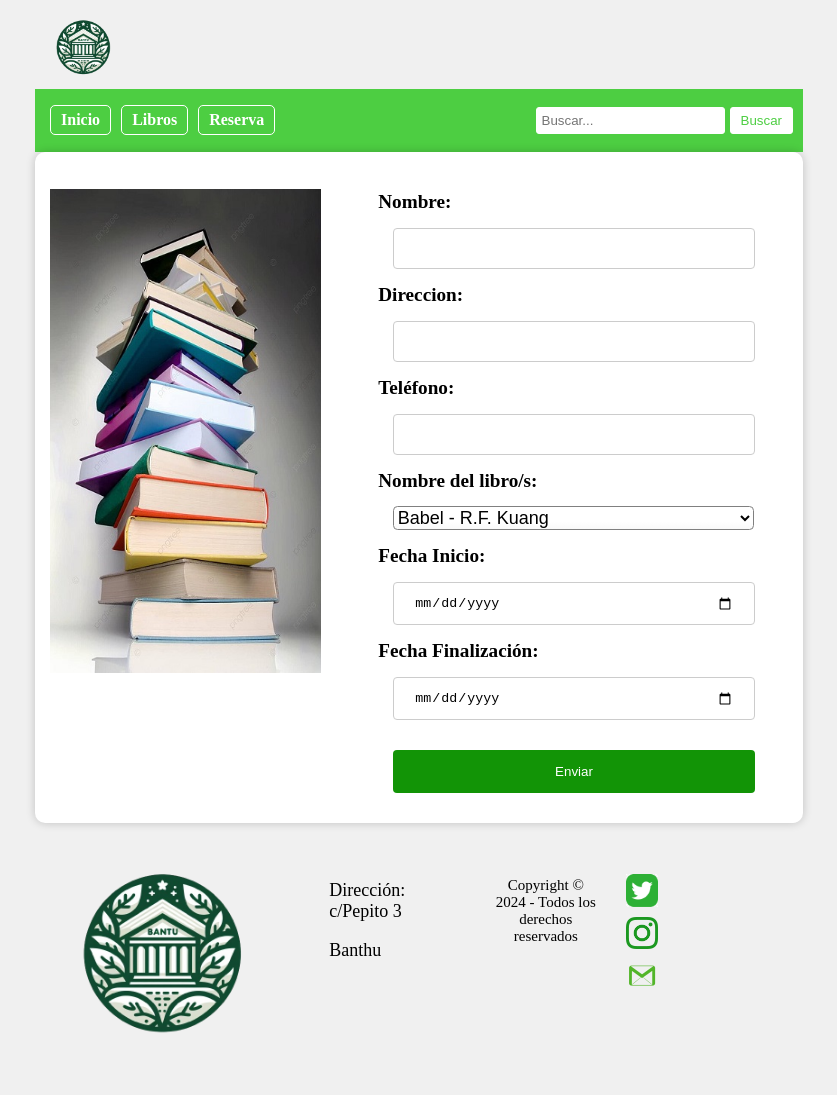
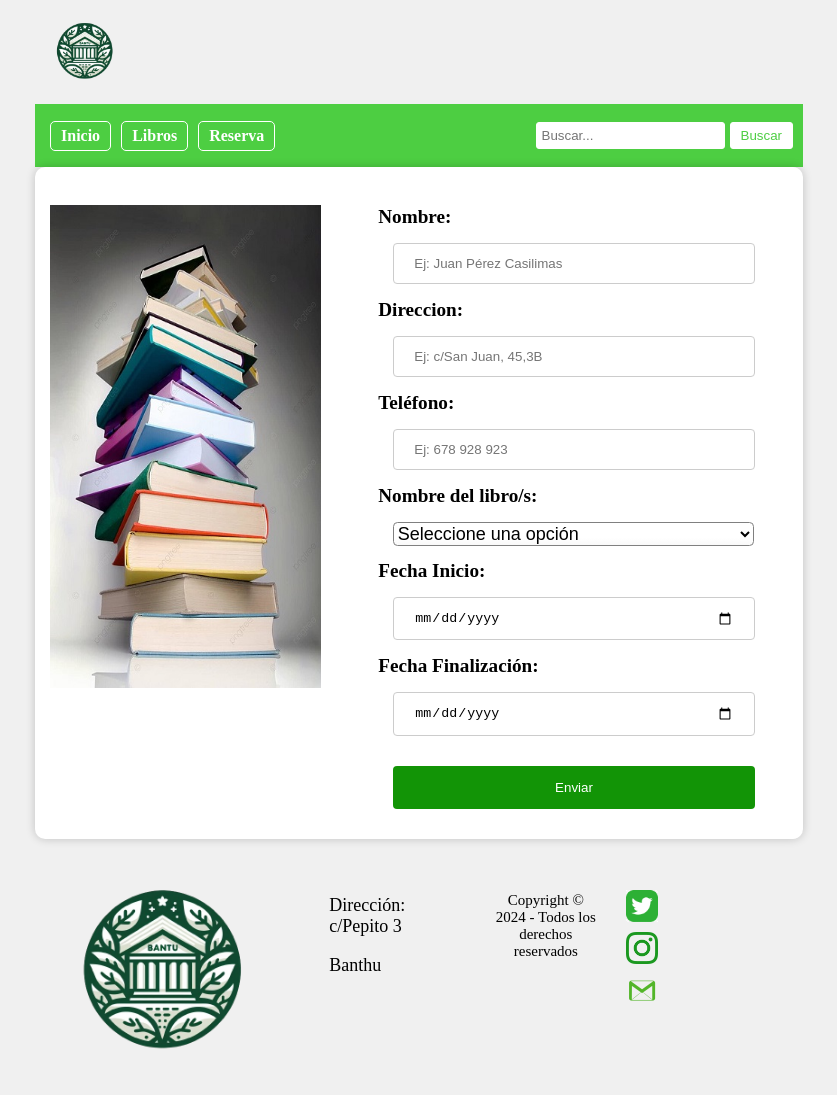
Before and after one commit to smranthu/smranthu.github.io, a plain HTML site: page reserva.html in a window 1280 px wide. Shown: the whole page, without its empty margins (221-1058 px from the left). Drawn offline with Linux system fonts and the light colour scheme.

Commit message:
Selector en el formulario añadido

```diff
--- a/CSS/reserva.css
+++ b/CSS/reserva.css
@@ -11,7 +11,6 @@
     width: 120%;
     padding-top: 10%;
   }
-
 
   input[type=text],[type=number],[type=date] {
     width: 100%;
@@ -63,11 +62,7 @@
     padding: 15px;
 
   }
-  #Logo img{
-    width: 10%;
-    padding-left: 0px;
-    margin-left: 0px;
-  }
+
   .row::after {
     content: "";
     clear: both;
--- a/reserva.html
+++ b/reserva.html
@@ -12,7 +12,7 @@
 
 <body>
     <div class="containerMenu">
-        <iv id="Logo">
+        <div id="Logo">
                 <a href="index.html"><img src="img/logo.png" alt="Logo"></a>
             </div>
         <header>
@@ -38,19 +38,20 @@
                 <div id="Formulario">
                     <form action="#">
                         <label for="Nombre">Nombre:</label>
-                        <input type="text" id="Nombre" name="Nombre" required="required">
+                        <input type="text" id="Nombre" name="Nombre" required="required" placeholder="Ej: Juan Pérez Casilimas">
                         <br>
                         <label for="Direccion">Direccion:</label>
-                        <input type="text" id="Direccion" name="Direccion" required="required">
+                        <input type="text" id="Direccion" name="Direccion" required="required" placeholder="Ej: c/San Juan, 45,3B">
                         <br>
                         <label for="Teléfono">Teléfono:</label>
-                        <input type="number" id="Teléfono" name="Teléfono" required="required">
+                        <input type="number" id="Teléfono" name="Teléfono" required="required" placeholder="Ej: 678 928 923">
                         <br>
                         <label for="nomLibr">Nombre del libro/s:</label>
                         <select id="nomLibr" name="nomLibr">
+                            <option value="none" selected="selected" disabled="disabled">Seleccione una opción</option>
                             <option value="Babel">Babel - R.F. Kuang</option>
                             <option value="CancionHyF">Canción de Hielo y Fuego I - George R.R Martin</option>
-                            <option value="Babel">La cúpula - Stephen King</option>
+                            <option value="Cupula">La cúpula - Stephen King</option>
                         </select>
                         <br>
                         <label for="Fecha_Inicio">Fecha Inicio:</label>
```
